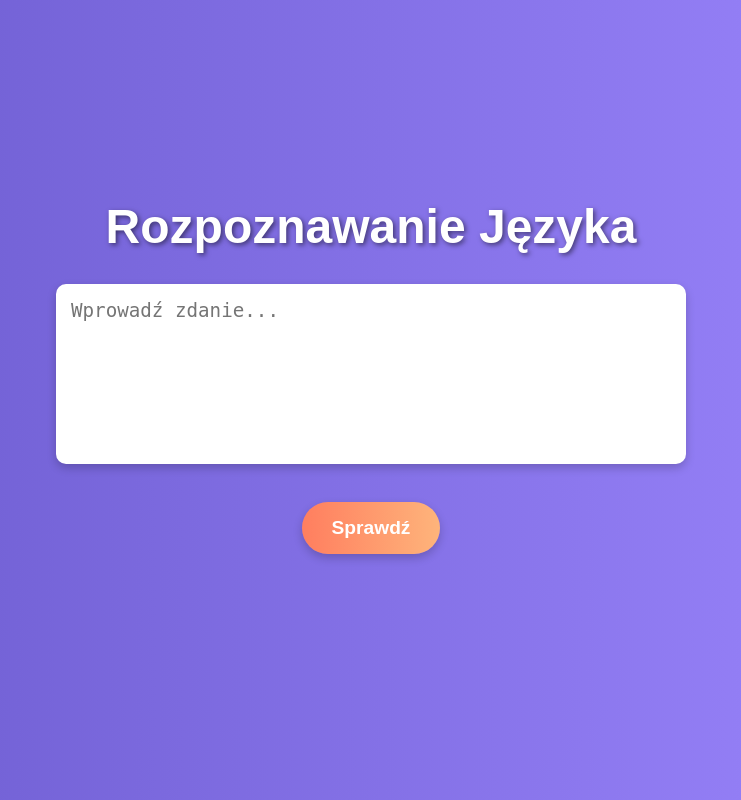
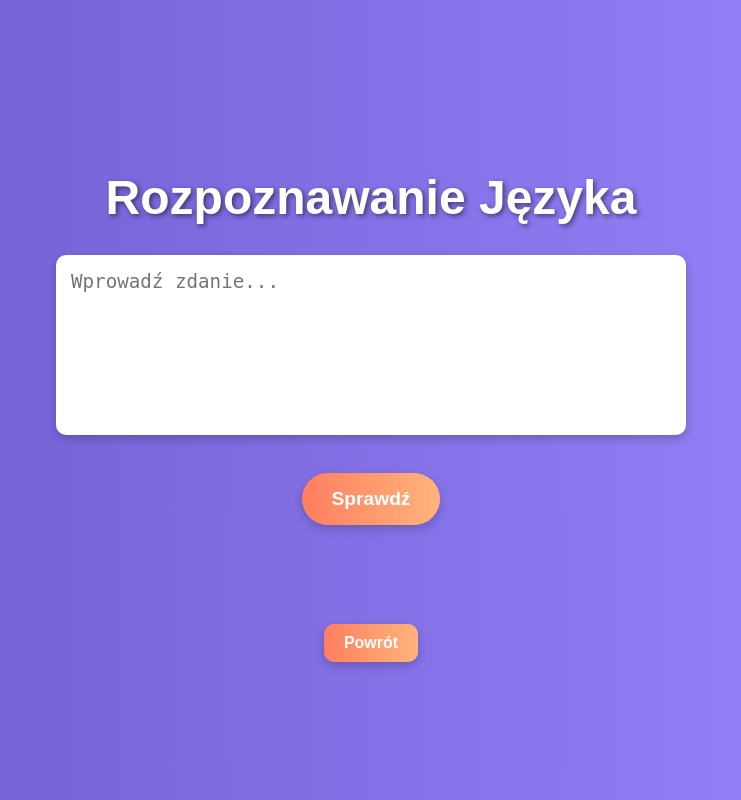
Before and after one commit to dawid-kalinowski/praca-licencjacka, a Flask app: page /detect-language in a window 1280 px wide. Shown: the whole page, without its empty margins (269-1010 px from the left). Run offline with Flask 3, Linux system fonts and the light colour scheme; parts of the project's set-up code (start-up, migrations or seed data) failed here and were passed over; some libraries are stand-ins or nearby versions.

Commit message:
"go back" button in detect language page

```diff
--- a/static/css/style.css
+++ b/static/css/style.css
@@ -72,6 +72,31 @@ h2 {
   color: #4cff88;
 }
 
+.back-button {
+  display: inline-block;
+  margin-top: 20px;
+  padding: 10px 20px;
+  background: linear-gradient(to right, #ff7e5f, #feb47b);
+  color: #fff;
+  border: none;
+  border-radius: 10px;
+  font-size: 1rem;
+  font-weight: bold;
+  text-decoration: none;
+  cursor: pointer;
+  box-shadow: 0px 4px 10px rgba(0, 0, 0, 0.2);
+  transition: transform 0.2s, box-shadow 0.2s;
+}
+
+.back-button:hover {
+  transform: scale(1.05);
+  box-shadow: 0px 6px 15px rgba(0, 0, 0, 0.3);
+}
+
+.back-button:active {
+  transform: scale(1);
+}
+
 /* Responsywność */
 @media (max-width: 768px) {
   h1 {
@@ -87,4 +112,8 @@ h2 {
     font-size: 1rem;
     padding: 10px 20px;
   }
+  .back-button {
+    font-size: 0.9rem;
+    padding: 8px 16px;
 }
+}
--- a/templates/detect_language.html
+++ b/templates/detect_language.html
@@ -14,5 +14,6 @@
   <button onclick="detectLanguage()">Sprawdź</button>
   <h2 id="result"></h2>
   <h2 id="error" style="color: red;"></h2>
+  <a href="{{ url_for('home') }}" class="back-button">Powrót</a>
 </body>
 </html>
--- a/templates/home.html
+++ b/templates/home.html
@@ -13,6 +13,7 @@
             <a href="{{ url_for('quiz_history') }}" class="panel-button">Historia quizów</a>
             <a href="{{ url_for('words_page') }}" class="panel-button">Lista słów</a>
             <a href="{{ url_for('saved_words_page') }}" class="panel-button">Zapisane słowa</a>
+            <a href="{{ url_for('detect_language') }}" class="panel-button">Wykryj język</a>
             <a href="{{ url_for('logout') }}" class="panel-button logout-button">Wyloguj</a>
         </div>
     </div>
--- a/todo.txt
+++ b/todo.txt
@@ -5,4 +5,3 @@ Ważne:
 Zrobić, jeżeli starczy czasu:
 - przy logowaniu z nieprawidłowymi danymi komunikaty wyświetla dopiero przy kliknięciu 'register', a nie od razu na stronie z logowaniem
 - może przy rozpoczęciu quizu usunąć przycisk "start"
-- w "zapisane słowa" niech jest po polsku i po angielsku, a nie tylko po angielsku
```
